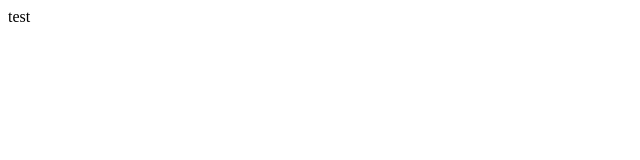
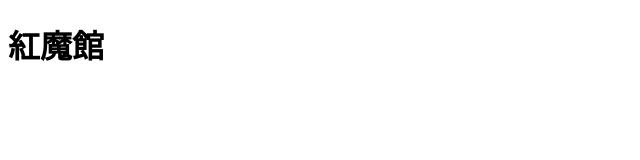
Before and after one commit to remi-514/scarlet-mansion, a plain HTML site: page index.html in a window 1280 px wide. Shown: the whole page, without its empty margins (0-640 px from the left). Drawn offline with Linux system fonts and the light colour scheme.

Commit message:
第一版

```diff
--- a/index.html
+++ b/index.html
@@ -8,6 +8,6 @@
     <title> 紅魔館 </title>
 
     <body>
-        test
+        <h1>紅魔館</h1>
     </body>
 </html>
```
